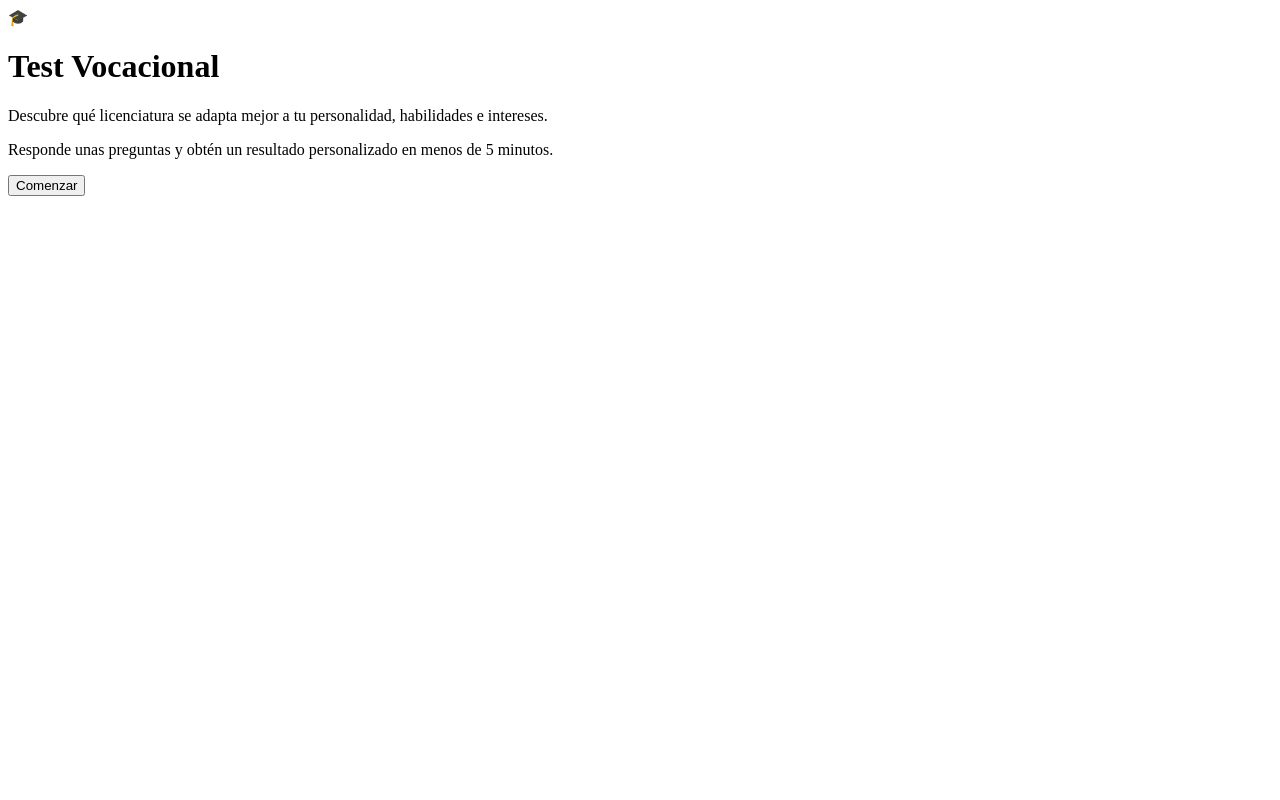
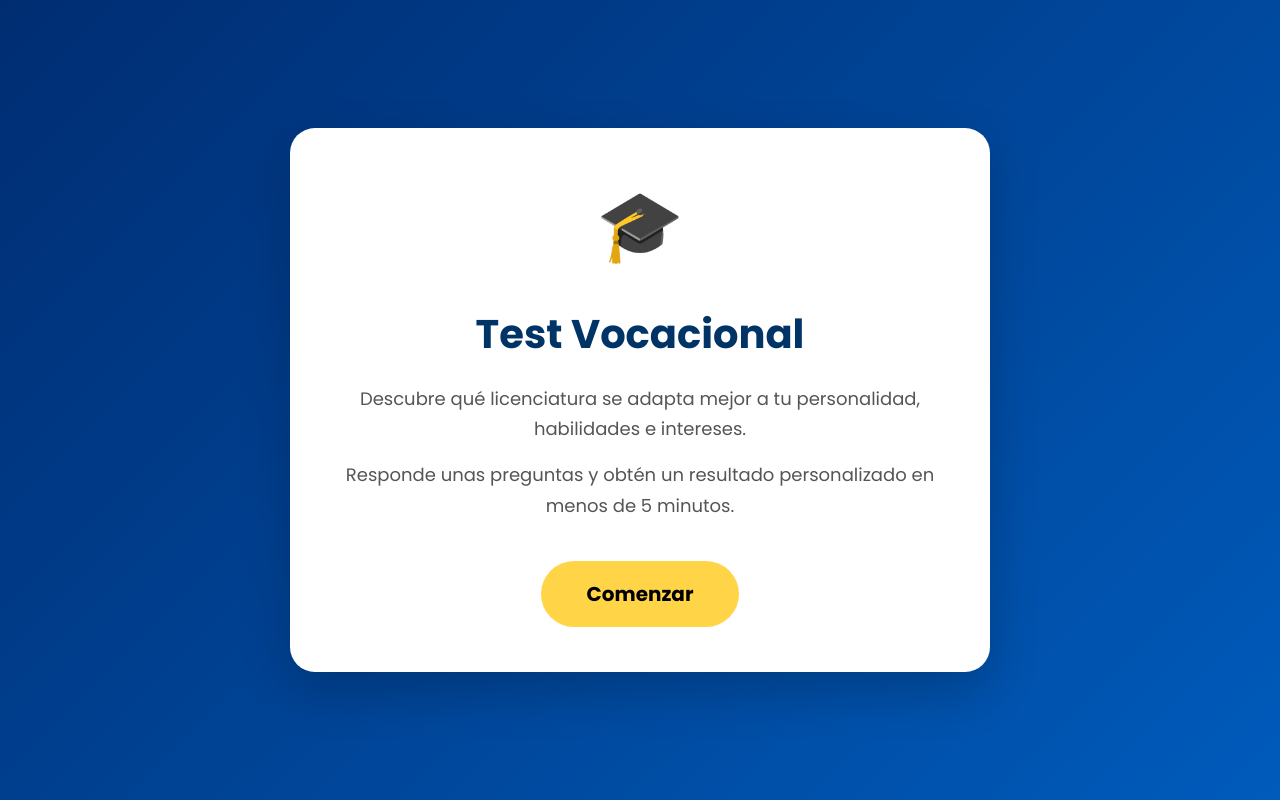
Before and after one commit to flore2626/test-vocacional, a plain HTML site: page index.html in a window 1280 px wide. Drawn offline with Linux system fonts and the light colour scheme.

Commit message:
Update index.html

```diff
--- a/index.html
+++ b/index.html
@@ -10,15 +10,7 @@
 <link rel="preconnect" href="https://fonts.gstatic.com" crossorigin>
 <link href="https://fonts.googleapis.com/css2?family=Poppins:wght@300;400;600;700&display=swap" rel="stylesheet">
 
-<style>
-
-<link rel="preconnect" href="https://fonts.googleapis.com">
-<link rel="preconnect" href="https://fonts.gstatic.com" crossorigin>
-<link href="https://fonts.googleapis.com/css2?family=Poppins:wght@300;400;600;700&display=swap" rel="stylesheet">
-
 <link rel="stylesheet" href="style.css">
-
-</style>
 
 </head>
 
@@ -31,22 +23,18 @@
 <h1>Test Vocacional</h1>
 
 <p>
-
 Descubre qué licenciatura se adapta mejor a tu personalidad, habilidades e intereses.
-
 </p>
 
 <p style="margin-top:15px">
-
 Responde unas preguntas y obtén un resultado personalizado en menos de 5 minutos.
-
 </p>
 
-<button onclick="alert('¡Muy pronto comenzaremos el test!')">
-
+<a href="preguntas.html">
+<button>
 Comenzar
-
 </button>
+</a>
 
 </div>
 
```
